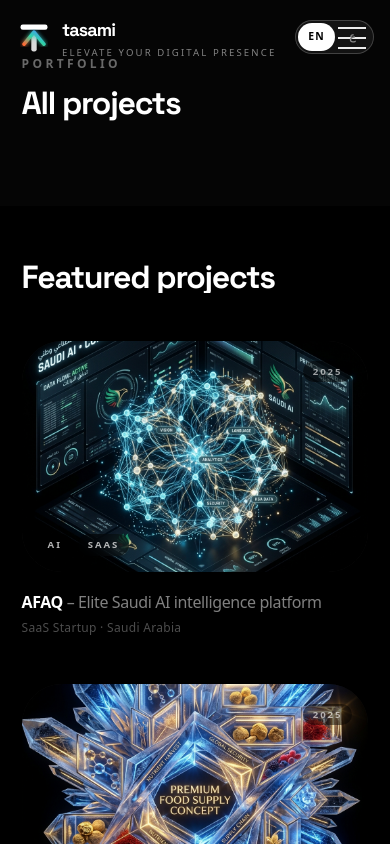
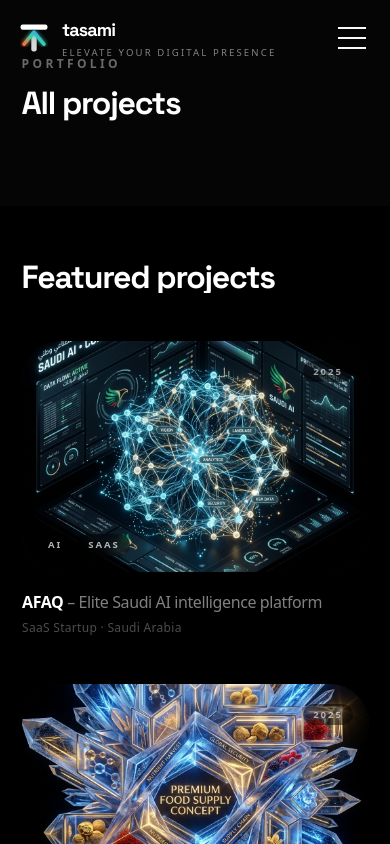
Before and after one commit to ffgghhj779-cell/portooff, a Next.js app: page /projects in a window 390 px wide. Shown: the top 844 px of the page. Built offline with nearby package versions, Linux system fonts and the light colour scheme.

Commit message:
fix: mobile header overlap (LanguageToggle hidden on mobile), hero text clearance, content-visibility, CSS-only card animations, remove box-shadow, reduce backdrop-blur, overscroll-behavior:none

```diff
--- a/app/globals.css
+++ b/app/globals.css
@@ -719,3 +719,104 @@
     padding-bottom: max(1rem, env(safe-area-inset-bottom));
   }
 }
+
+/* ═══════════════════════════════════════════════
+   🚀 CRITICAL MOBILE PERFORMANCE FIXES
+   ═══════════════════════════════════════════════ */
+
+/* —— Hero: enough top padding so text never hides behind navbar —— */
+@media (max-width: 767px) {
+  .hero-content-pad {
+    padding-top: max(5.5rem, calc(env(safe-area-inset-top) + 5rem));
+  }
+}
+
+/* —— Stop scroll chaining / rubber-band on iOS —— */
+body {
+  overscroll-behavior: none;
+}
+
+/* —— Sections off-screen: skip paint & layout —— */
+@media (max-width: 767px) {
+  section {
+    content-visibility: auto;
+    contain-intrinsic-size: auto 600px;
+  }
+
+  /* But hero must always render */
+  section:first-of-type {
+    content-visibility: visible;
+    contain-intrinsic-size: auto;
+  }
+}
+
+/* —— CSS-only card entrance on mobile (no GSAP cost) —— */
+@keyframes card-fade-up {
+  from {
+    opacity: 0;
+    translate: 0 24px;
+  }
+  to {
+    opacity: 1;
+    translate: 0 0;
+  }
+}
+
+@media (max-width: 767px) {
+  .project-card {
+    animation: card-fade-up 0.5s cubic-bezier(0.16, 1, 0.3, 1) both;
+  }
+
+  .project-card:nth-child(1) { animation-delay: 0.05s; }
+  .project-card:nth-child(2) { animation-delay: 0.10s; }
+  .project-card:nth-child(3) { animation-delay: 0.15s; }
+  .project-card:nth-child(4) { animation-delay: 0.20s; }
+  .project-card:nth-child(5) { animation-delay: 0.25s; }
+  .project-card:nth-child(6) { animation-delay: 0.30s; }
+}
+
+/* —— Remove ALL box-shadow on mobile (expensive paint) —— */
+@media (max-width: 767px) {
+  * {
+    box-shadow: none !important;
+  }
+}
+
+/* —— Backdrop-blur: reduce on mobile (very GPU expensive) —— */
+@media (max-width: 767px) {
+  .backdrop-blur-sm,
+  [class*="backdrop-blur"] {
+    backdrop-filter: blur(4px) !important;
+    -webkit-backdrop-filter: blur(4px) !important;
+  }
+}
+
+/* —— Text visibility: ensure nothing clips —— */
+.hero-line,
+.projects-heading,
+.services-heading,
+.blog-heading {
+  overflow: hidden;
+}
+
+/* Safe overflow for text wrapping elements */
+@media (max-width: 767px) {
+  .hero-line {
+    overflow: visible;
+  }
+}
+
+/* —— Smooth 120fps via CSS hint —— */
+@media (max-width: 767px) {
+  html {
+    -webkit-tap-highlight-color: transparent;
+    -webkit-touch-callout: none;
+  }
+
+  /* Compositor-only properties for animated elements */
+  .project-card,
+  .service-card,
+  .blog-row {
+    contain: layout style;
+  }
+}
--- a/components/Hero.tsx
+++ b/components/Hero.tsx
@@ -139,7 +139,7 @@
 
       <div
         ref={contentRef}
-        className="section-shell relative flex min-h-[100svh] flex-col justify-center pb-12 pt-24 sm:pb-16 sm:pt-28 md:pb-20 md:pt-32"
+        className="hero-content-pad section-shell relative flex min-h-[100svh] flex-col justify-center pb-12 pt-20 sm:pb-16 sm:pt-28 md:pb-20 md:pt-32"
       >
         <div className="grid grid-cols-1 items-center gap-8 lg:grid-cols-12 lg:gap-8">
           <div className="flex flex-col lg:col-span-6">
--- a/components/Navbar.tsx
+++ b/components/Navbar.tsx
@@ -20,17 +20,21 @@
 
   return (
     <nav className="pointer-events-none fixed inset-x-0 top-0 z-50 px-4 py-4 sm:px-6 sm:py-6 md:px-12">
-      <div className="section-shell flex items-center justify-between gap-3 !px-0">
+      <div className="section-shell flex items-center justify-between !px-0">
+        {/* Logo */}
         <Link href="/" className="pointer-events-auto min-w-0 shrink">
           <Logo theme={isLight ? 'light' : 'dark'} showSlogan size="sm" />
         </Link>
 
+        {/* Right side */}
         <div className="pointer-events-auto flex items-center gap-3 md:gap-6">
-          <LanguageToggle theme={isLight ? 'light' : 'dark'} />
+          {/* Language toggle — desktop only (on mobile it lives inside the Menu overlay) */}
+          <div className="hidden md:flex">
+            <LanguageToggle theme={isLight ? 'light' : 'dark'} />
+          </div>
 
-          <div
-            className={`hidden items-center gap-6 text-sm font-medium uppercase tracking-[0.16em] md:flex ${textClass}`}
-          >
+          {/* Desktop nav links */}
+          <div className={`hidden items-center gap-6 text-sm font-medium uppercase tracking-[0.16em] md:flex ${textClass}`}>
             <Link href="/projects" className="nav-link-animated transition-opacity duration-300 hover:opacity-75">
               {t.nav.work}
             </Link>
@@ -41,6 +45,9 @@
               {t.nav.contact}
             </Link>
           </div>
+
+          {/* Mobile spacer — keeps logo from sliding under hamburger button (w-12 = 48px = hamburger size) */}
+          <div className="w-12 md:hidden" aria-hidden="true" />
         </div>
       </div>
     </nav>
--- a/components/Projects.tsx
+++ b/components/Projects.tsx
@@ -40,15 +40,15 @@
           project.tall ? 'aspect-[4/5]' : 'aspect-[5/4]'
         }`}
       >
-        <div className="project-image-inner absolute inset-0 will-change-transform">
+        <div className="project-image-inner absolute inset-0">
           <Image
             src={project.image}
             alt={`${project.name} — ${project.tagline}`}
             fill
-            quality={92}
+            quality={85}
             className="object-cover"
             referrerPolicy="no-referrer"
-            sizes="(max-width: 768px) 100vw, 42vw"
+            sizes="(max-width: 768px) 96vw, 42vw"
           />
         </div>
         {/* Tags overlay — bottom left */}
```
